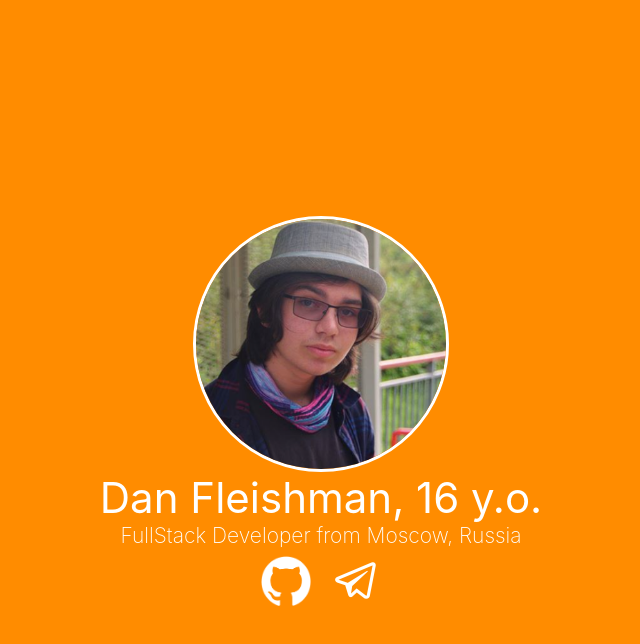
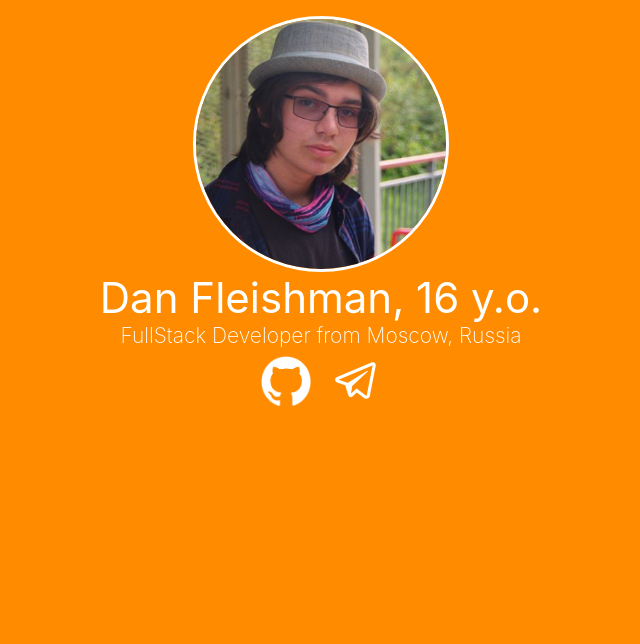
Before and after one commit to DanFleishman/DanFleishman.ru, a plain HTML site: page index.html in a window 1280 px wide. Shown: the whole page, without its empty margins (319-959 px from the left). Drawn offline with Linux system fonts and the light colour scheme.

Commit message:
Update style.css

```diff
--- a/Static/style.css
+++ b/Static/style.css
@@ -10,12 +10,6 @@ body {
 .MainInfoBlock {
   background-color: #FF8C00;
 }
-
-@media screen and (-webkit-min-device-pixel-ratio:0) {
-  .VCenterAlignedContainer {
-    padding: 200px;
-  }
-  }
 
 .Text {
   font-family: -apple-system, BlinkMacSystemFont, sans-serif;
```
